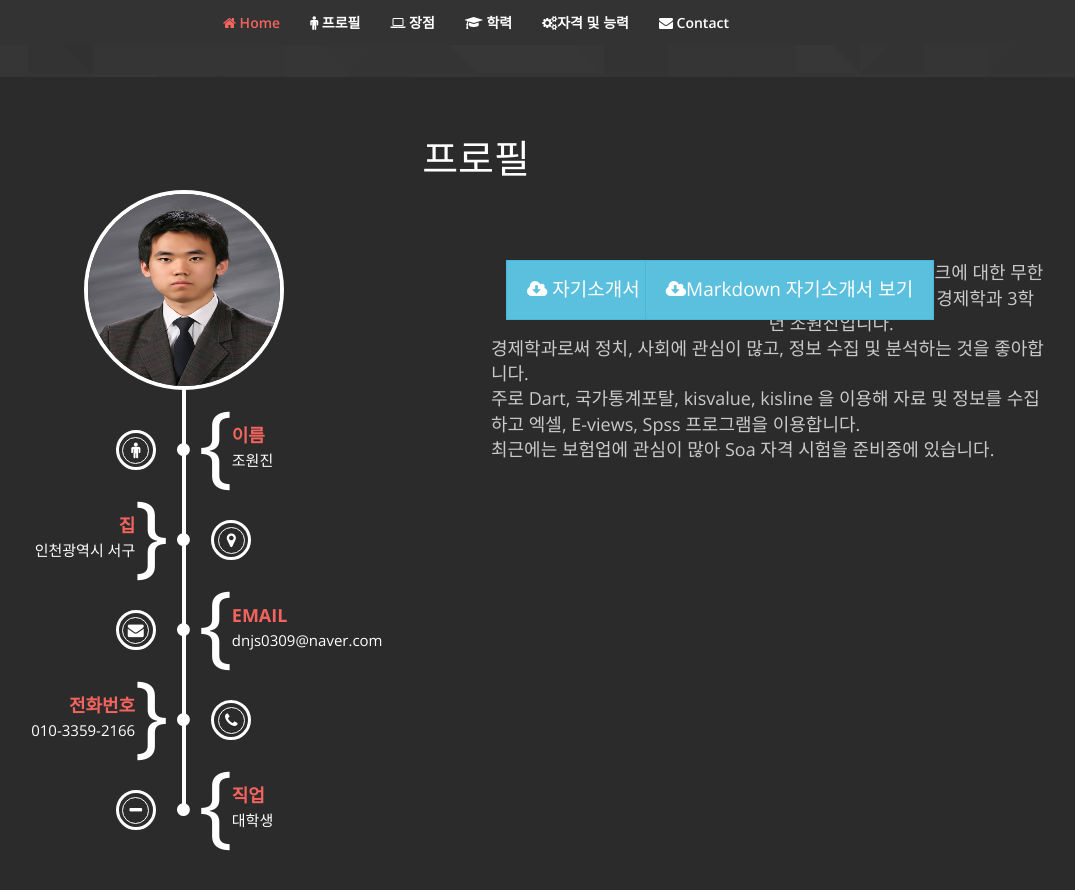
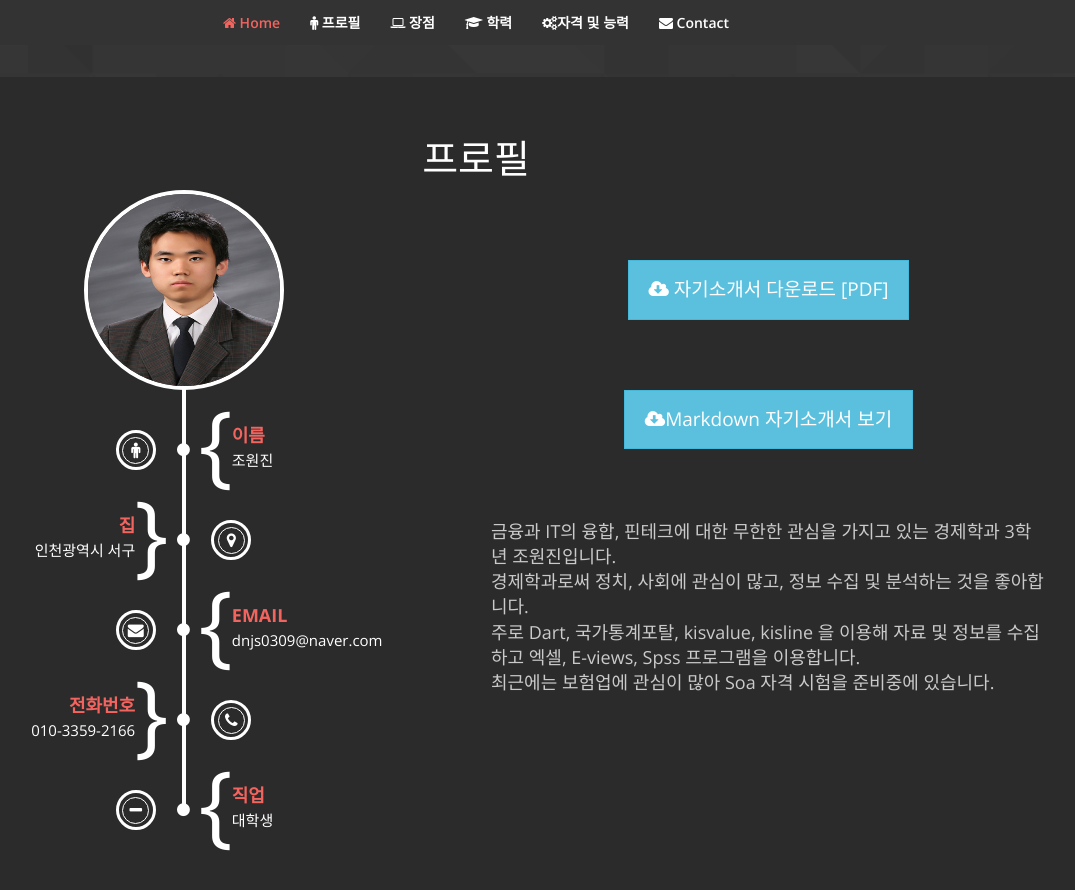
Before and after one commit to dnjs0309/dnjs0309.github.io, a Jekyll site: the page built from index.html, in a window 1280 px wide and 900 px high, scrolled down 823 px. Shown: the top 890 px of the window, without its empty margins (164-1239 px from the left). Built offline with Jekyll 4.4.1, drawn with Linux system fonts in a browser that asks for light colours; nearby versions of some CDN libraries.

Commit message:
Update profile.html

```diff
--- a/_includes/profile.html
+++ b/_includes/profile.html
@@ -88,14 +88,10 @@
 				<div class="col-md-6">
 
 				<div class="download-cv">
-					<div class="col-md-3">
 					<a href="assets/Miroslav_Maksimovic_CV.pdf" target="_blank" class="btn btn-lg btn-info"><i class="fa fa-cloud-download"></i> 자기소개서 다운로드 [PDF]</a>
 				</div>
-				</div>
 				<div class="download-cv">
-					<div class="col-md-3">
 					<a href="https://github.com/dnjs0309/dnjs0309.github.io/blob/master/markdown.md" target="_blank" class="btn btn-lg btn-info"><i class="fa fa-cloud-download"></i>Markdown 자기소개서 보기</a>
-				</div>
 				</div>
 				<div class="profile-summary">
 	              <p>
```
